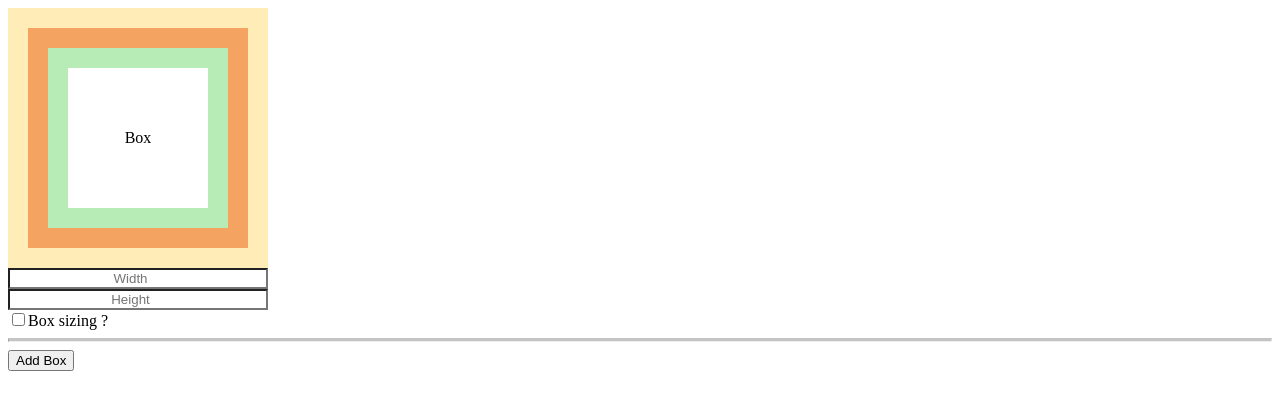
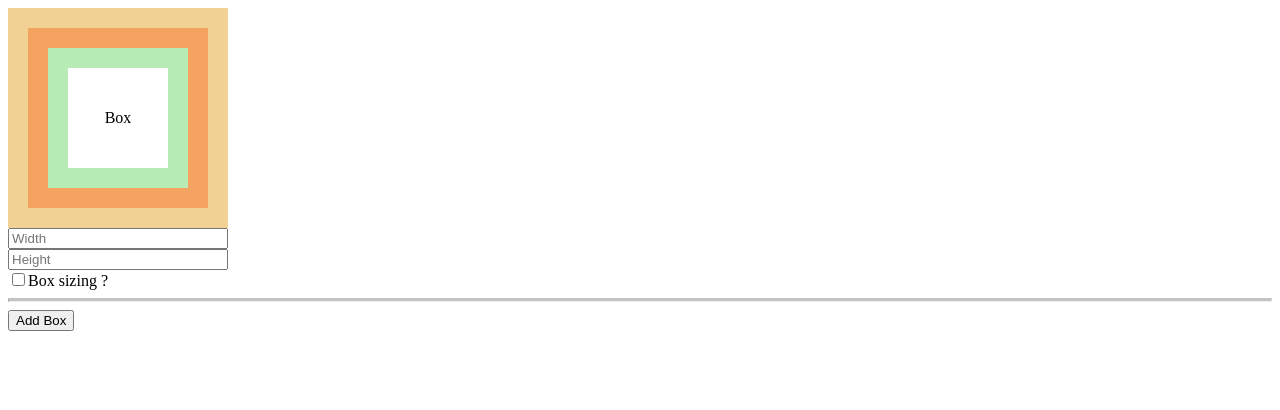
Before and after one commit to thementor-exercises/wlasciwosci-html-i-css, a website: page public/index.html in a window 1280 px wide. Drawn offline with Linux system fonts and the light colour scheme.

Commit message:
files updated

```diff
--- a/public/index.html
+++ b/public/index.html
@@ -1,11 +1,11 @@
 <!DOCTYPE html>
 <html lang="en">
   <head>
-    <link rel="stylesheet" href="/styles.css" />
+    <link rel="stylesheet" href="styles.css" />
     <meta charset="UTF-8" />
     <meta http-equiv="X-UA-Compatible" content="IE=edge" />
     <meta name="viewport" content="width=device-width, initial-scale=1.0" />
-    <title>Document</title>
+    <title>Boxes</title>
   </head>
   <body>
     <div id="main"></div>
--- a/public/scripts.js
+++ b/public/scripts.js
@@ -3,70 +3,73 @@ let i = 1;
 
 const onChange = (e, i) => {
   i = i - 1;
-
-  if (e.target.checked) {
   const someStringToCheck = e.currentTarget.id;
   const indexOfSpace = someStringToCheck.indexOf("-");
   const index = parseInt(
     someStringToCheck.substr(indexOfSpace + 1, someStringToCheck.length + 1)
   );
-    document.getElementById(`box-${i}`);
+  let boxDiv = document.getElementById(`box-${index}`);
   let heightValue = document.getElementById(`height-${index}`).value + "px";
-    let WidthValue = document.getElementById(`width-${index}`).value + "px";
-    console.log("checkbox number -" + index);
-    document.getElementById(`box-${index}`).style.width = WidthValue;
-    document.getElementById(`box-${index}`).style.height = heightValue;
-    document.getElementById(`box-${index}`).style.lineHeight = heightValue;
+  let widthValue = document.getElementById(`width-${index}`).value + "px";
+  if (e.target.checked) {
+    boxDiv.style.width = widthValue;
+    boxDiv.style.height = heightValue;
   } else {
-    const someStringToCheck = e.currentTarget.id;
+    boxDiv.style.width = "100px";
+    boxDiv.style.height = "100px";
+  }
+};
+
+function instantSizeChange(e, i) {
+  i = i - 1;
+  const someStringToCheck = e;
   const indexOfSpace = someStringToCheck.indexOf("-");
   const index = parseInt(
     someStringToCheck.substr(indexOfSpace + 1, someStringToCheck.length + 1)
   );
-    document.getElementById(`box-${index}`).style.width = "100px";
-    document.getElementById(`box-${index}`).style.height = "100px";
-    document.getElementById(`box-${index}`).style.lineHeight = "100px";
+  let boxDiv = document.getElementById(`box-${index}`);
+  let heightValue = document.getElementById(`height-${index}`).value + "px";
+  let widthValue = document.getElementById(`width-${index}`).value + "px";
+  boxDiv.style.width = widthValue;
+  boxDiv.style.height = heightValue;
+  document.getElementById(`checkbox-${i}`).checked = true;
 }
-};
 
 function addbox() {
-  let divMainBox = document.createElement("div");
+  const divMainBox = document.createElement("div");
+  const divBixBox = document.createElement("div");
+  const divSmallBox = document.createElement("div");
   divMainBox.id = `mainBox-${i}`;
   divMainBox.className = "mainBox";
-  let divDtBorder = document.createElement("div");
-  divDtBorder.className = "dtborder";
-  divDtBorder.id = `box-${i}`;
-  divDtBorder.innerText = "Box";
-  let divDtBorder_two = document.createElement("div");
-  divDtBorder_two.className = "dtborder_two";
-  let divDtBorder_three = document.createElement("div");
-  divDtBorder_three.className = "dtborder_three";
-  let divDtBorder_four = document.createElement("div");
-  divDtBorder_four.className = "dtborder_four";
+  divBixBox.className = "bigBox";
+  divSmallBox.id = `box-${i}`;
+  divSmallBox.className = "smallbox";
+  divSmallBox.innerText = "Box";
   document.getElementById("main").append(divMainBox);
-  divMainBox.appendChild(divDtBorder);
-  divMainBox.appendChild(divDtBorder_two);
-  divMainBox.appendChild(divDtBorder_three);
-  divMainBox.appendChild(divDtBorder_four);
+  divMainBox.append(divBixBox);
+  divBixBox.appendChild(divSmallBox);
 
-  let widthBox = document.createElement("input");
+  const widthBox = document.createElement("input");
+  const heightBox = document.createElement("input");
+  let mainBoxDib = document.getElementById(`mainBox-${i}`);
   widthBox.id = `width-${i}`;
   widthBox.className = "data";
   widthBox.type = "number";
   widthBox.placeholder = "Width";
-  document.getElementById(`mainBox-${i}`).append(widthBox);
-  let heightBox = document.createElement("input");
+  widthBox.addEventListener("input", () => instantSizeChange(widthBox.id, i));
+  mainBoxDib.append(widthBox);
   heightBox.id = `height-${i}`;
   heightBox.className = "data";
   heightBox.type = "number";
   heightBox.placeholder = "Height";
-  document.getElementById(`mainBox-${i}`).append(heightBox);
+  heightBox.addEventListener("input", () => instantSizeChange(widthBox.id, i));
+  mainBoxDib.append(heightBox);
 
-  let checkBoxDiv = document.createElement("div");
-  let checkBox = document.createElement("input");
+  const checkBoxDiv = document.createElement("div");
+  const checkBox = document.createElement("input");
+  const checkboxLabel = document.createElement("label");
   checkBox.id = `checkbox-${i}`;
   checkBox.type = "checkbox";
-  let checkboxLabel = document.createElement("label");
   checkboxLabel.setAttribute("for", checkBox.id);
   checkboxLabel.innerText = "Box sizing ?";
   checkBox.addEventListener("change", (e) => onChange(e, i));
--- a/public/styles.css
+++ b/public/styles.css
@@ -5,57 +5,28 @@
 }
 .mainBox {
   flex-direction: column;
-  /*align-items: center;*/
   justify-content: space-around;
   display: flex;
   flex-wrap: wrap;
   align-self: flex-start;
 }
-.dtborder {
-  position: relative;
-  border: 20px solid #ffecb7;
-  background: #ffffff;
-  padding: 60px;
-  text-align: center;
+.bigBox {
+  display: flex;
+  margin: 0px;
+  padding: 20px;
+  border: 20px solid rgb(242, 209, 148);
+  background-color: sandybrown;
+  display: inline-block;
+}
+.smallbox {
+  display: flex;
+  background-color: #fff;
+  justify-content: center;
+  align-items: center;
+  border: 20px solid rgb(183, 236, 183);
+  width: 100px;
   height: 100px;
-  line-height: 100px;
-  width: 100px;
-}
-.dtborder:before {
-  content: "";
-  position: absolute;
-  top: 0px;
-  bottom: 0px;
-  left: 0px;
-  right: 0px;
-  border: 20px solid sandybrown;
-}
-
-.dtborder:after {
-  content: "";
-  position: absolute;
-  top: 20px;
-  bottom: 20px;
-  left: 20px;
-  right: 20px;
-  border: 20px solid #b7ecb7;
-}
-.data {
-  background-color: white;
-  text-align: center;
 }
 .solid {
   border-top: 3px solid #c4c4c4;
 }
-#box {
-  height: 100px;
-  line-height: 100px;
-  width: 100px;
-}
-
-#height {
-  width: 256px;
-}
-#width {
-  width: 256px;
-}
```
Lines whose indentation alone changed are shown as unchanged.
